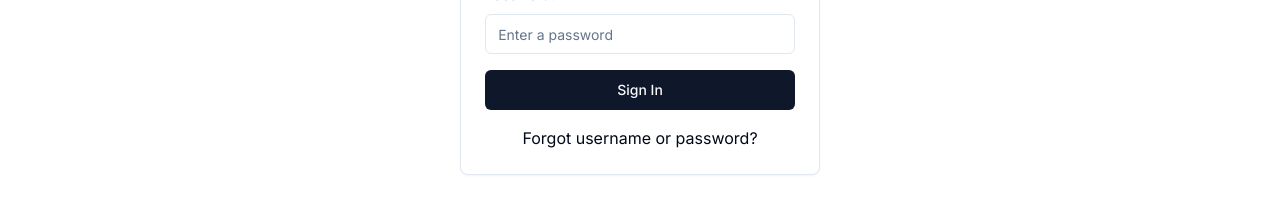
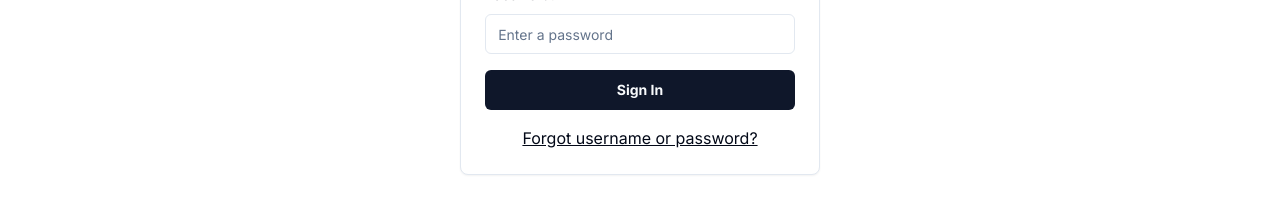
Before and after one commit to ZulfiPy/NextFrontTSForRW, a Next.js app: page /sign-in in a window 1280 px wide. Shown: the part 549-749 px from the top of the page. Built offline with nearby package versions, Linux system fonts and the light colour scheme.

Commit message:
use context of AuthProvider context and when successfully logged it, set a new auth data

```diff
--- a/src/components/SignInForm.tsx
+++ b/src/components/SignInForm.tsx
@@ -3,6 +3,9 @@
 import { z } from "zod";
 import { zodResolver } from "@hookform/resolvers/zod";
 import { useForm } from "react-hook-form";
+import { useRouter } from "next/navigation";
+import { useContext } from "react";
+import { AuthContext } from "@/context/AuthProvider";
 import Link from "next/link";
 import {
     Form,
@@ -11,7 +14,6 @@ import {
     FormField,
     FormItem,
     FormLabel,
-    FormMessage
 } from "@/components/ui/form";
 import {
     Card,
@@ -23,9 +25,12 @@ import {
 import { Button } from "@/components/ui/button";
 import { Input } from "@/components/ui/input";
 
+import { toast } from "react-toastify";
+import "react-toastify/ReactToastify.css";
+
+import { signInUserRequest } from "@/lib/backendRequests";
 import { loginSchema } from "@/validators/loginFormValidator";
 type loginInputType = z.infer<typeof loginSchema>
-
 
 const SignInForm = () => {
     const form = useForm<loginInputType>({
@@ -35,9 +40,20 @@ const SignInForm = () => {
             password: ""
         }
     });
+    const router = useRouter();
+    const { setAuth } = useContext(AuthContext);
 
-    function handleLoginForm(values: loginInputType) {
-        console.log(values)
+    async function handleLoginForm(values: loginInputType) {
+        const signInResponse = await signInUserRequest(values);
+
+        if (signInResponse.status === 200 && signInResponse?.data?.jwt) {
+            setAuth({ username: values.username, accessToken: signInResponse.data.jwt });
+            toast.success('You have been successfully logged in!')
+            form.reset();
+            router.push('/');
+        } else if (signInResponse.status === 403) {
+            toast.error('Some error occured, please try again!')
+        }
     }
 
     return (
@@ -88,11 +104,11 @@ const SignInForm = () => {
                                 )}
                             />
 
-                            <Button type="submit">Sign In</Button>
+                            <Button type="submit" className="font-bold">Sign In</Button>
 
                             <Link
                                 href="/register"
-                                className="self-center hover:underline">
+                                className="self-center underline">
                                 Forgot username or password?
                             </Link>
                         </form>
```
